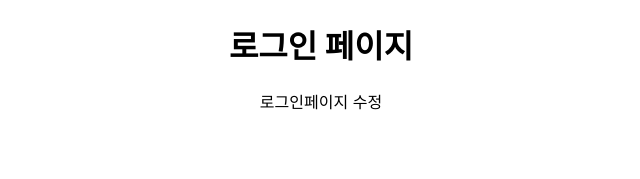
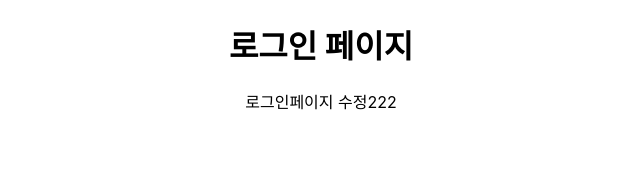
Before and after one commit to shin-hyun-ju2/teamproject, a React (Create React App) app: page /Login in a window 1280 px wide. Shown: the top 179 px of the page, without its empty margins (319-959 px from the left). Built offline with nearby package versions, Linux system fonts and the light colour scheme.

Commit message:
Add files via upload

```diff
--- a/src/login/Login.js
+++ b/src/login/Login.js
@@ -4,7 +4,7 @@ function Login() {
   return (
     <>
       <h1>로그인 페이지</h1>
-      <p>로그인페이지 수정</p>
+      <p>로그인페이지 수정222</p>
     </>
   );
 }
```
